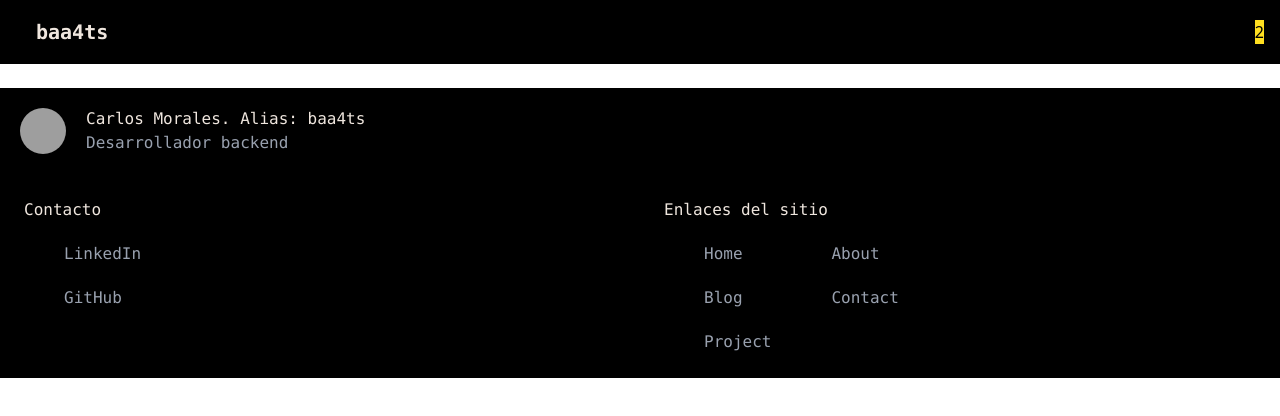
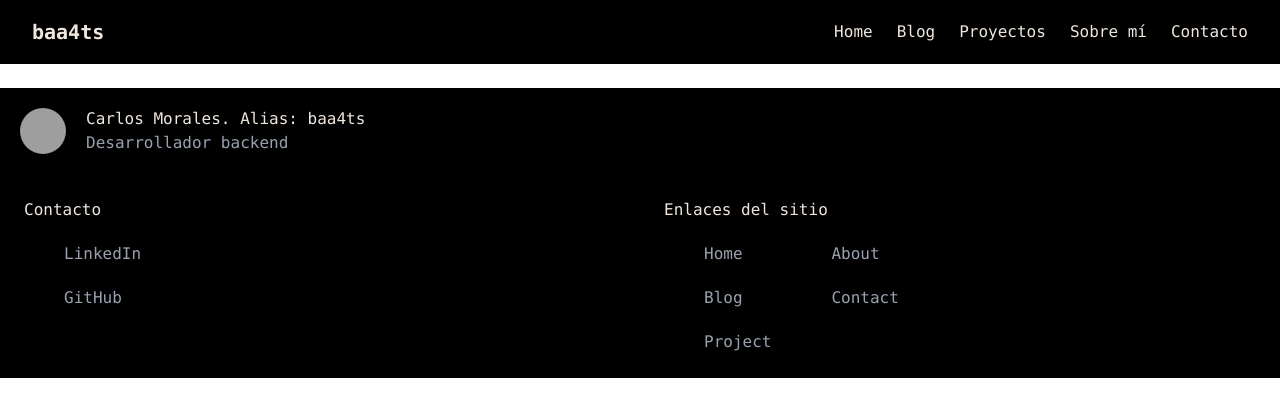
Before and after one commit to baa4ts/baa4ts, a React (Vite) app: page / in a window 1280 px wide. Shown: the top 416 px of the page. Built offline with nearby package versions, Linux system fonts and the light colour scheme; grey boxes are pictures that could not be loaded; a web font is replaced by a local one.

Commit message:
Upgrade UI 6

```diff
--- a/package.json
+++ b/package.json
@@ -12,6 +12,7 @@
   "dependencies": {
     "@tailwindcss/vite": "^4.1.11",
     "gsap": "^3.13.0",
+    "lucide-react": "^0.525.0",
     "react": "^19.1.0",
     "react-dom": "^19.1.0",
     "tailwindcss": "^4.1.11"
--- a/src/components/layout/Header.tsx
+++ b/src/components/layout/Header.tsx
@@ -1,7 +1,88 @@
 // src/components/layout/Header.tsx
-export const Header = () => (
-  <nav className="fixed flex h-16 w-full items-center justify-between bg-black px-4">
-    <div className="ml-5 font-consolas text-[20px] font-bold text-white-cream-vanill">baa4ts</div>
-    <div className="bg-yellow-300">2</div>
-  </nav>
-);
+import { useState } from 'react';
+import { Menu, X } from 'lucide-react';
+import { Link } from '@tanstack/react-router';
+
+export const Header = () => {
+  const [isOpen, setIsOpen] = useState(false);
+
+  const toggleMenu = () => setIsOpen(!isOpen);
+  const closeMenu = () => setIsOpen(false);
+
+  return (
+    <header className="fixed top-0 left-0 z-50 w-full bg-black text-white-cream-vanill font-consolas">
+      <nav className="flex h-16 items-center justify-between px-4 md:px-8">
+        <div className="font-consolas text-[20px] font-bold">baa4ts</div>
+
+        {/* Desktop Menu */}
+        <ul className="hidden gap-6 md:flex">
+          <li>
+            <Link to="/" className="hover:text-pink-punchy-pink">
+              Home
+            </Link>
+          </li>
+          <li>
+            <Link to="/blog" className="hover:text-pink-punchy-pink">
+              Blog
+            </Link>
+          </li>
+          <li>
+            <Link to="/Project" className="hover:text-pink-punchy-pink">
+              Proyectos
+            </Link>
+          </li>
+          <li>
+            <Link to="/About" className="hover:text-pink-punchy-pink">
+              Sobre mí
+            </Link>
+          </li>
+          <li>
+            <Link to="/Contact" className="hover:text-pink-punchy-pink">
+              Contacto
+            </Link>
+          </li>
+        </ul>
+
+        {/* Mobile Hamburger Button */}
+        <button className="md:hidden" onClick={toggleMenu} aria-label="Abrir menú">
+          {isOpen ? <X className="w-6 h-6" /> : <Menu className="w-6 h-6" />}
+        </button>
+      </nav>
+
+      {/* Mobile Dropdown Menu con transición */}
+      <div
+        className={`overflow-hidden transition-all duration-300 md:hidden ${
+          isOpen ? 'max-h-96 py-4' : 'max-h-0 py-0'
+        }`}
+      >
+        <ul className="flex flex-col gap-4 bg-black px-4">
+          <li>
+            <Link to="/" onClick={closeMenu} className="block hover:text-pink-punchy-pink">
+              Home
+            </Link>
+          </li>
+          <li>
+            <Link to="/blog" onClick={closeMenu} className="block hover:text-pink-punchy-pink">
+              Blog
+            </Link>
+          </li>
+          <li>
+            <Link to="/Project" onClick={closeMenu} className="block hover:text-pink-punchy-pink">
+              Proyectos
+            </Link>
+          </li>
+          <li>
+            <Link to="/About" onClick={closeMenu} className="block hover:text-pink-punchy-pink">
+              Sobre mí
+            </Link>
+          </li>
+          <li>
+            <Link to="/Contact" onClick={closeMenu} className="block hover:text-pink-punchy-pink">
+              Contacto
+            </Link>
+          </li>
+        </ul>
+      </div>
+    </header>
+  );
+};
```
Also changed, not shown: 2 other files (tests, documents, lock files or other folders).
